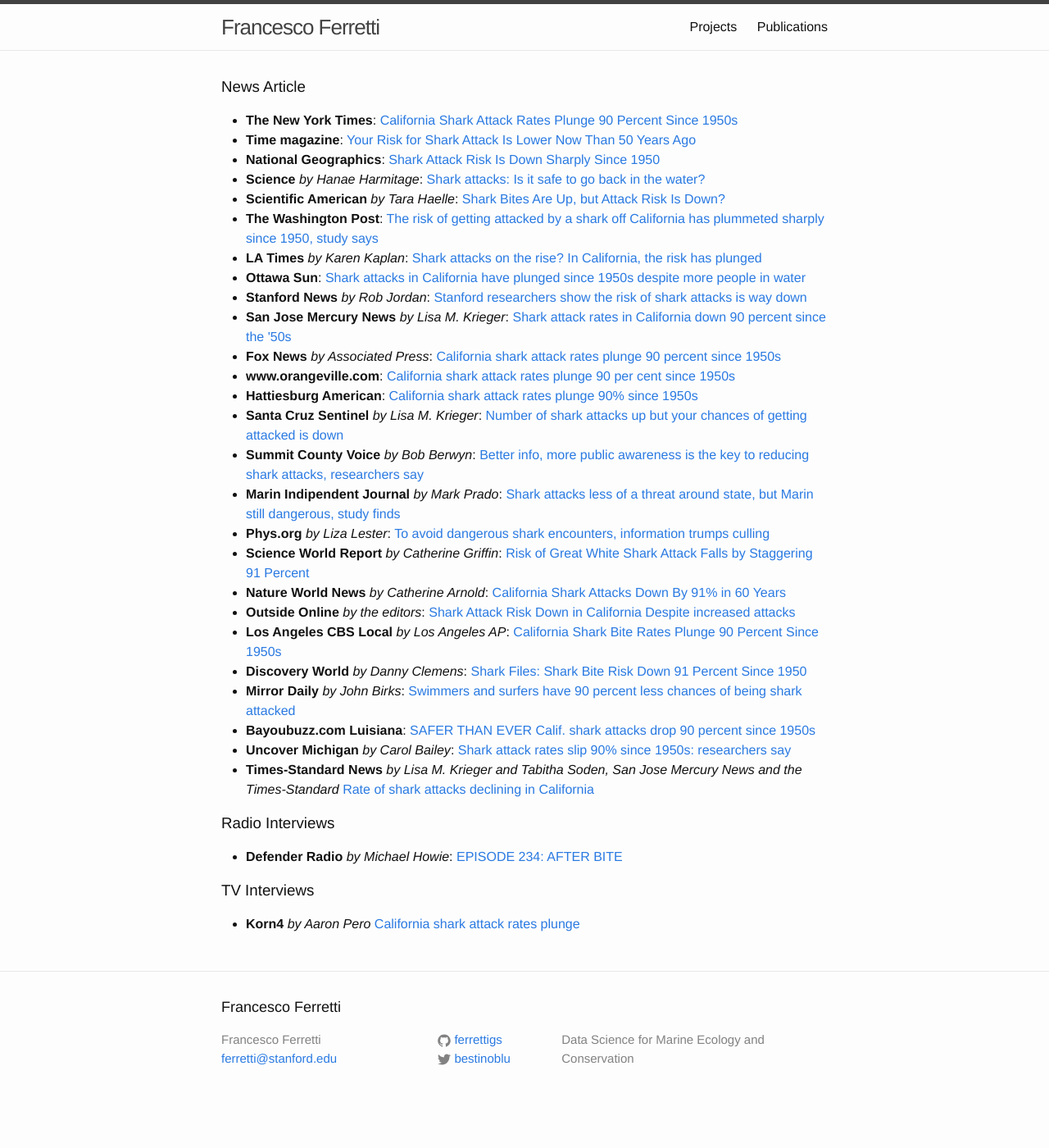
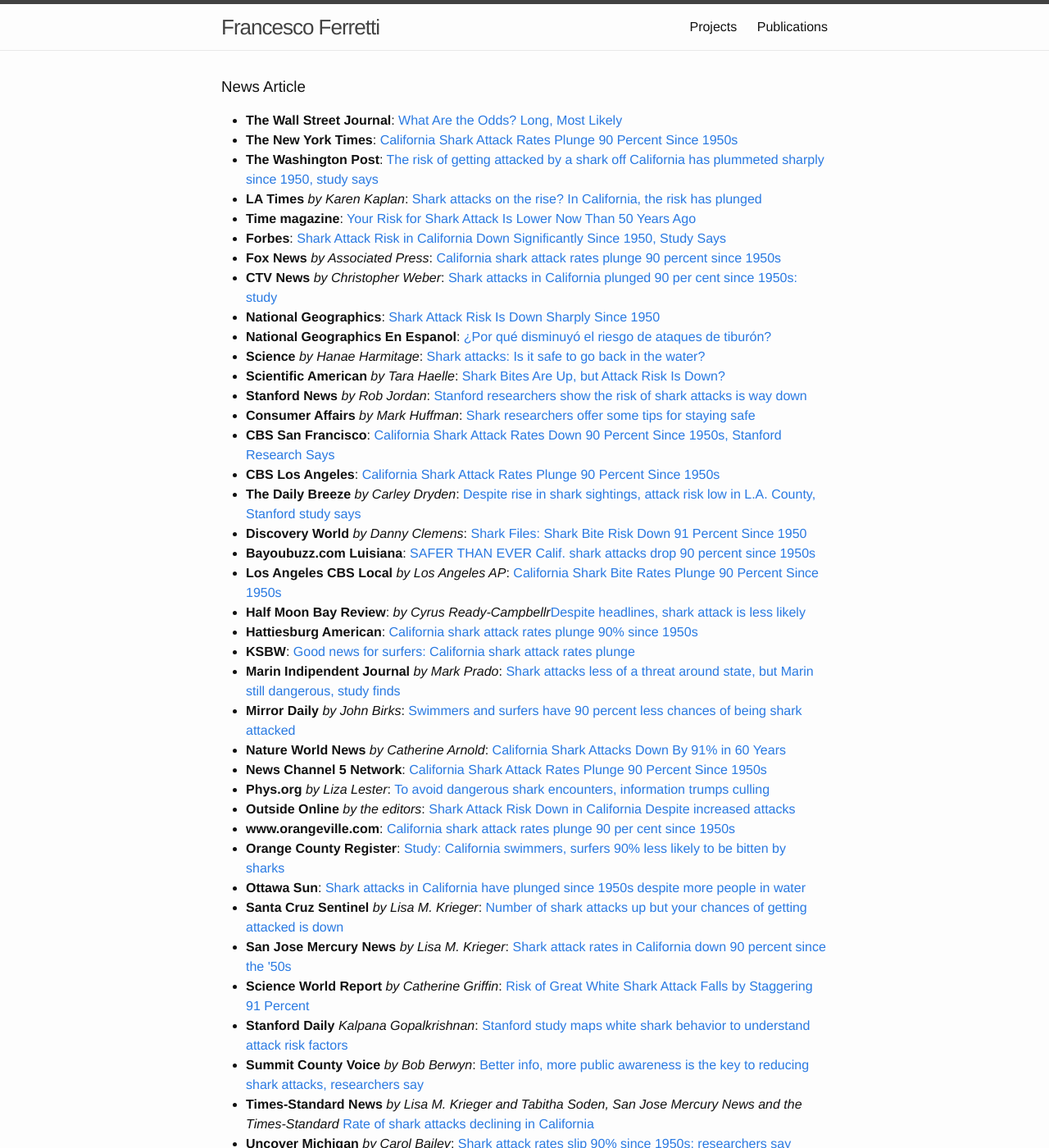
Before and after one commit to ferrettigs/ferrettigs.github.io, a Jekyll site: the page built from assets/ReconcilingPredatorsMediaCoverage.md, in a window 1280 px wide and 1400 px high. Shown: the whole window at 82% size. Built offline with Jekyll 4.4.1, drawn with Linux system fonts in a browser that asks for light colours; some of the changed text lies outside the part shown.

Commit message:
more coverage

```diff
--- a/assets/ReconcilingPredatorsMediaCoverage.md
+++ b/assets/ReconcilingPredatorsMediaCoverage.md
@@ -7,33 +7,46 @@
 
 ### News Article
 
+- **The Wall Street Journal**: [What Are the Odds? Long, Most Likely](http://www.wsj.com/articles/what-are-the-odds-long-most-likely-1439544600)
 - **The New York Times**: [California Shark Attack Rates Plunge 90 Percent Since 1950s](http://www.nytimes.com/aponline/2015/07/10/science/ap-sci-shark-attacks-study.html)
+- **The Washington Post**: [The risk of getting attacked by a shark off California has plummeted sharply since 1950, study says](http://www.washingtonpost.com/news/energy-environment/wp/2015/07/09/good-news-for-california-beachgoers-the-risk-of-a-shark-attack-has-been-declining-for-decades/)
+- **LA Times** *by Karen Kaplan*: [Shark attacks on the rise? In California, the risk has plunged](http://www.latimes.com/science/sciencenow/la-sci-sn-shark-attacks-not-more-frequent-20150708-story.html)
 - **Time magazine**: [Your Risk for Shark Attack Is Lower Now Than 50 Years Ago](http://time.com/3953597/california-shark-attacks/)
+- **Forbes**: [Shark Attack Risk in California Down Significantly Since 1950, Study Says](http://www.forbes.com/sites/alliewilkinson/2015/07/10/shark-attack-risk-in-california-down-significantly-since-1950-study-says/)
+- **Fox News** *by Associated Press*: [California shark attack rates plunge 90 percent since 1950s](http://www.foxnews.com/us/2015/07/11/california-shark-attack-rates-plunge-0-percent-since-150s/)
+- **CTV News** *by Christopher Weber*: [Shark attacks in California plunged 90 per cent since 1950s: study](http://www.ctvnews.ca/sci-tech/shark-attacks-in-california-plunged-90-per-cent-since-1950s-study-1.2462574)
 - **National Geographics**: [Shark Attack Risk Is Down Sharply Since 1950](http://news.nationalgeographic.com/2015/07/150709-shark-attacks-california-pew-study-risk-science/)
+- **National Geographics En Espanol**: [¿Por qué disminuyó el riesgo de ataques de tiburón?](http://www.ngenespanol.com/naturaleza/animales/15/07/10/el-riesgo-de-ataquesdetiburonhadisminuidomarcadamentedesde1950/)
 - **Science** *by Hanae Harmitage*: [Shark attacks: Is it safe to go back in the water?](http://news.sciencemag.org/plants-animals/2015/07/shark-attacks-it-safe-go-back-water)
 - **Scientific American** *by Tara Haelle*: [Shark Bites Are Up, but Attack Risk Is Down?](http://www.scientificamerican.com/article/shark-bites-are-up-but-attack-risk-is-down/)
-- **The Washington Post**: [The risk of getting attacked by a shark off California has plummeted sharply since 1950, study says](http://www.washingtonpost.com/news/energy-environment/wp/2015/07/09/good-news-for-california-beachgoers-the-risk-of-a-shark-attack-has-been-declining-for-decades/)
-- **LA Times** *by Karen Kaplan*: [Shark attacks on the rise? In California, the risk has plunged](http://www.latimes.com/science/sciencenow/la-sci-sn-shark-attacks-not-more-frequent-20150708-story.html)
+- **Stanford News** *by Rob Jordan*: [Stanford researchers show the risk of shark attacks is way down](http://news.stanford.edu/news/2015/july/shark-attack-risk-070815.html)
+- **Consumer Affairs** *by Mark Huffman*: [Shark researchers offer some tips for staying safe](http://www.consumeraffairs.com/news/shark-researchers-offer-some-tips-for-staying-safe-071415.html)
+- **CBS San Francisco**: [California Shark Attack Rates Down 90 Percent Since 1950s, Stanford Research Says](http://sanfrancisco.cbslocal.com/2015/07/09/california-shark-attack-rates-down-stanford-research/)
+- **CBS Los Angeles**: [California Shark Attack Rates Plunge 90 Percent Since 1950s](http://losangeles.cbslocal.com/2015/07/10/california-shark-attack-rates-plunge-90-percent-since-1950s-2/)
+- **The Daily Breeze** *by Carley Dryden*: [Despite rise in shark sightings, attack risk low in L.A. County, Stanford study says](http://www.dailybreeze.com/environment-and-nature/20150715/despite-rise-in-shark-sightings-attack-risk-low-in-la-county-stanford-study-says)
+- **Discovery World** *by Danny Clemens*: [Shark Files: Shark Bite Risk Down 91 Percent Since 1950](http://news.discovery.com/animals/sharks/shark-files-shark-bite-risk-down-91-percent-since-1950-150710.htm)
+- **Bayoubuzz.com Luisiana**: [SAFER THAN EVER Calif. shark attacks drop 90 percent since 1950s](http://www.bayoubuzz.com/politics/us-politics/item/931801-safer-than-ever-calif-shark-attacks-drop-90-percent-since-1950s)
+- **Los Angeles CBS Local** *by Los Angeles AP*: [California Shark Bite Rates Plunge 90 Percent Since 1950s](http://losangeles.cbslocal.com/2015/07/09/california-shark-attack-rates-plunge-90-percent-since-1950s/)
+- **Half Moon Bay Review**: *by Cyrus Ready-Campbellr*[Despite headlines, shark attack is less likely](http://www.hmbreview.com/news/despite-headlines-shark-attack-is-less-likely/article_59853a88-315a-11e5-a925-4b17e0ee617a.html)
+- **Hattiesburg American**: [California shark attack rates plunge 90% since 1950s](http://www.hattiesburgamerican.com/story/news/nation/2015/07/11/california-shark-attack-rates-plunge-since/30003779/)
+- **KSBW**: [Good news for surfers: California shark attack rates plunge](http://www.ksbw.com/news/good-news-for-surfers-california-shark-attack-rates-plunge/34086142)
+- **Marin Indipendent Journal** *by Mark Prado*: [Shark attacks less of a threat around state, but Marin still dangerous, study finds](http://www.marinij.com/20150709/shark-attacks-less-of-a-threat-around-state-but-marin-still-dangerous-study-finds)
+- **Mirror Daily** *by John Birks*: [Swimmers and surfers have 90 percent less chances of being shark attacked](http://www.mirrordaily.com/swimmers-surfers-shark-attacked/22666/)
+- **Nature World News** *by Catherine Arnold*: [California Shark Attacks Down By 91% in 60 Years](http://www.natureworldnews.com/articles/15596/20150710/shark.htm)
+- **News Channel 5 Network**: [California Shark Attack Rates Plunge 90 Percent Since 1950s](http://www.scrippsmedia.com/newschannel5/news/national-news/California-Shark-Attack-Rates-Plunge-90-Percent-Since-1950s-313082611.html)
+- **Phys.org** *by Liza Lester*: [To avoid dangerous shark encounters, information trumps culling](http://phys.org/news/2015-07-dangerous-shark-encounters-trumps-culling.html)
+- **Outside Online** *by the editors*: [Shark Attack Risk Down in California Despite increased attacks](http://www.outsideonline.com/1998076/shark-attack-risk-down-california)
+- **www.orangeville.com**: [California shark attack rates plunge 90 per cent since 1950s](http://www.orangeville.com/news-story/5717101-california-shark-attack-rates-plunge-90-per-cent-since-1950s/)
+- **Orange County Register**: [Study: California swimmers, surfers 90% less likely to be bitten by sharks](http://www.ocregister.com/articles/sharks-671020-california-says.html)
 - **Ottawa Sun**: [Shark attacks in California have plunged since 1950s despite more people in water](http://www.ottawasun.com/2015/07/10/shark-attacks-in-california-have-plunged-since-1950s-despite-more-people-in-water)
-- **Stanford News** *by Rob Jordan*: [Stanford researchers show the risk of shark attacks is way down](http://news.stanford.edu/news/2015/july/shark-attack-risk-070815.html)
+- **Santa Cruz Sentinel** *by Lisa M. Krieger*: [Number of shark attacks up but your chances of getting attacked is down](http://www.santacruzsentinel.com/environment-and-nature/20150708/number-of-shark-attacks-up-but-your-chances-of-getting-attacked-is-down)
 - **San Jose Mercury News** *by Lisa M. Krieger*: [Shark attack rates in California down 90 percent since the \'50s](http://www.mercurynews.com/science/ci_28456521/shark-attack-rates-california-down-90-percent-since)
-- **Fox News** *by Associated Press*: [California shark attack rates plunge 90 percent since 1950s](http://www.foxnews.com/us/2015/07/11/california-shark-attack-rates-plunge-0-percent-since-150s/)
-- **www.orangeville.com**: [California shark attack rates plunge 90 per cent since 1950s](http://www.orangeville.com/news-story/5717101-california-shark-attack-rates-plunge-90-per-cent-since-1950s/)
-- **Hattiesburg American**: [California shark attack rates plunge 90% since 1950s](http://www.hattiesburgamerican.com/story/news/nation/2015/07/11/california-shark-attack-rates-plunge-since/30003779/)
-- **Santa Cruz Sentinel** *by Lisa M. Krieger*: [Number of shark attacks up but your chances of getting attacked is down](http://www.santacruzsentinel.com/environment-and-nature/20150708/number-of-shark-attacks-up-but-your-chances-of-getting-attacked-is-down)
+- **Science World Report** *by Catherine Griffin*: [Risk of Great White Shark Attack Falls by Staggering 91 Percent](http://www.scienceworldreport.com/articles/27690/20150710/risk-great-white-shark-attack-falls-staggering-91-percent.htm)
+- **Stanford Daily** *Kalpana Gopalkrishnan*: [Stanford study maps white shark behavior to understand attack risk factors](http://www.stanforddaily.com/2015/07/29/stanford-study-maps-white-shark-behavior-to-understand-attack-risk-factors/)
 - **Summit County Voice** *by Bob Berwyn*: [Better info, more public awareness is the key to reducing shark attacks, researchers say](http://summitcountyvoice.com/2015/07/11/better-info-more-public-awareness-is-the-key-to-reducing-shark-attacks-researchers-say/)
-- **Marin Indipendent Journal** *by Mark Prado*: [Shark attacks less of a threat around state, but Marin still dangerous, study finds](http://www.marinij.com/20150709/shark-attacks-less-of-a-threat-around-state-but-marin-still-dangerous-study-finds)
-- **Phys.org** *by Liza Lester*: [To avoid dangerous shark encounters, information trumps culling](http://phys.org/news/2015-07-dangerous-shark-encounters-trumps-culling.html)
-- **Science World Report** *by Catherine Griffin*: [Risk of Great White Shark Attack Falls by Staggering 91 Percent](http://www.scienceworldreport.com/articles/27690/20150710/risk-great-white-shark-attack-falls-staggering-91-percent.htm)
-- **Nature World News** *by Catherine Arnold*: [California Shark Attacks Down By 91% in 60 Years](http://www.natureworldnews.com/articles/15596/20150710/shark.htm)
-- **Outside Online** *by the editors*: [Shark Attack Risk Down in California Despite increased attacks](http://www.outsideonline.com/1998076/shark-attack-risk-down-california)
-- **Los Angeles CBS Local** *by Los Angeles AP*: [California Shark Bite Rates Plunge 90 Percent Since 1950s](http://losangeles.cbslocal.com/2015/07/09/california-shark-attack-rates-plunge-90-percent-since-1950s/)
-- **Discovery World** *by Danny Clemens*: [Shark Files: Shark Bite Risk Down 91 Percent Since 1950](http://news.discovery.com/animals/sharks/shark-files-shark-bite-risk-down-91-percent-since-1950-150710.htm)
-- **Mirror Daily** *by John Birks*: [Swimmers and surfers have 90 percent less chances of being shark attacked](http://www.mirrordaily.com/swimmers-surfers-shark-attacked/22666/)
-- **Bayoubuzz.com Luisiana**: [SAFER THAN EVER Calif. shark attacks drop 90 percent since 1950s](http://www.bayoubuzz.com/politics/us-politics/item/931801-safer-than-ever-calif-shark-attacks-drop-90-percent-since-1950s)
+- **Times-Standard News** *by Lisa M. Krieger and Tabitha Soden, San Jose Mercury News and the Times-Standard* [Rate of shark attacks declining in California](http://www.times-standard.com/general-news/20150710/rate-of-shark-attacks-declining-in-california)
 - **Uncover Michigan** *by Carol Bailey*: [Shark attack rates slip 90% since 1950s: researchers say](http://uncovermichigan.com/content/24881-shark-attack-rates-slip-90-1950s-researchers-say)
-- **Times-Standard News** *by Lisa M. Krieger and Tabitha Soden, San Jose Mercury News and the Times-Standard* [Rate of shark attacks declining in California](http://www.times-standard.com/general-news/20150710/rate-of-shark-attacks-declining-in-california)
-
+- **Independent Online (South Africa)** *by Tony Carnie*: [Night time is shark time](http://beta.iol.co.za/scitech/science/environment/night-time-is-shark-time-1884825)
 ### Radio Interviews
 
 - **Defender Radio** *by Michael Howie*: [EPISODE 234: AFTER BITE](http://furbearerdefenders.com/blog/episode-234-after-bite)
```
